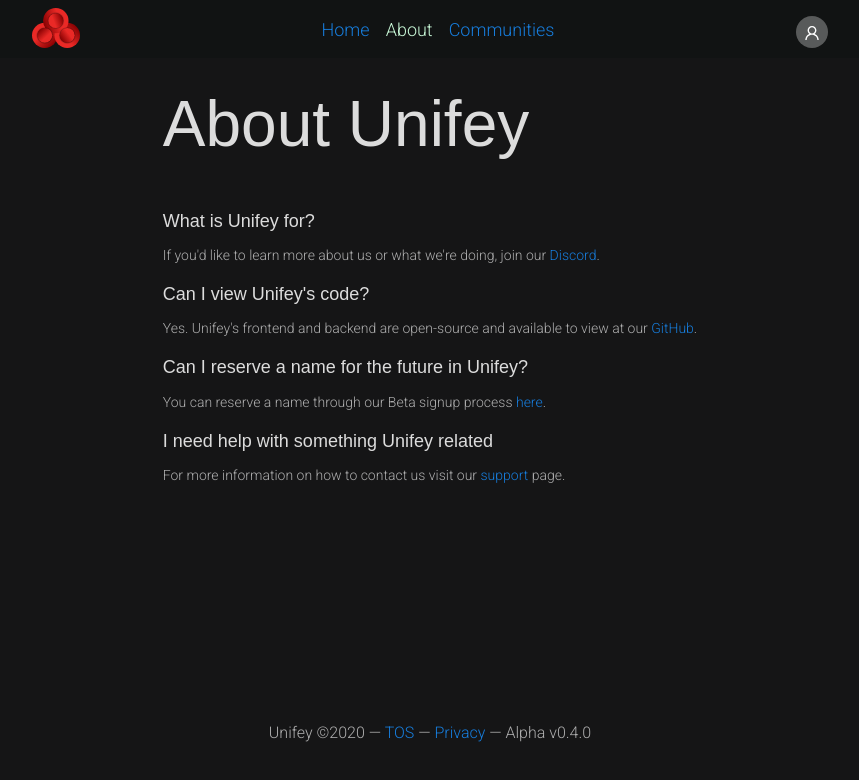
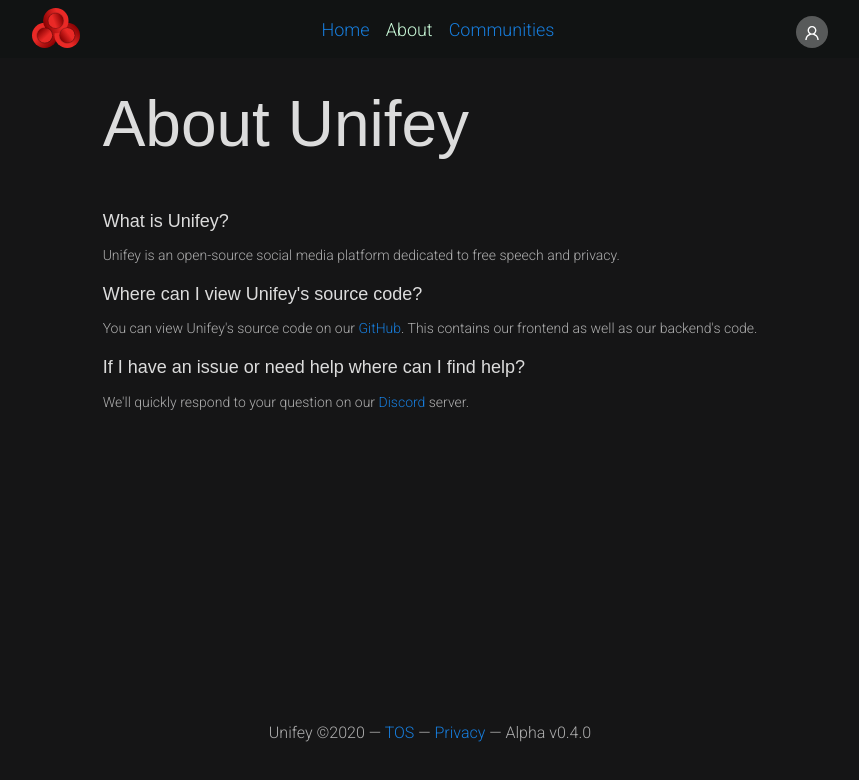
Before and after one commit to unifey-net/frontend, a React (Create React App) app: page /about in a window 1280 px wide. Shown: the top 780 px of the page, without its empty margins (210-1069 px from the left). Built offline with nearby package versions, Linux system fonts and the light colour scheme; a web font is replaced by a local one.

Commit message:
About page

```diff
--- a/src/App.js
+++ b/src/App.js
@@ -6,7 +6,7 @@
 
 import Community from "./view/community/community/Community"
 import Tos from "./view/Tos"
-import About from "./view/About"
+import About from "./view/about/About"
 import Communities from "./view/community/communities/Communities"
 import history from "./api/History"
 import User from "./view/settings/user/User"
--- /dev/null
+++ b/src/components/ExternalLink.tsx
@@ -0,0 +1,14 @@
+import React from "react"
+
+type LinkProps = {
+    link: string,
+    children: JSX.Element[]
+}
+
+export default ({ link, children }: LinkProps) => {
+    return (
+        <a target="_blank" rel="noopener noreferrer" href={link}>
+            {children}
+        </a>
+    )
+}
--- a/src/view/About.js
+++ /dev/null
@@ -1,58 +0,0 @@
-import React from "react"
-import { Link } from "react-router-dom"
-
-export default function About() {
-    return (
-        <div className="flex items-center justify-center">
-            <div>
-                <h1 className="text-4xl md:text-2xl lg:text-6xl">
-                    About Unifey
-                </h1>
-
-                <h1 className="text-lg">What is Unifey for?</h1>
-                <p>
-                    If you'd like to learn more about us or what we're doing,
-                    join our{" "}
-                    <a
-                        target="_blank"
-                        rel="noopener noreferrer"
-                        href="https://discord.gg/e9wKgAt"
-                    >
-                        Discord
-                    </a>
-                    .
-                </p>
-
-                <h1 className="text-lg">Can I view Unifey's code?</h1>
-                <p>
-                    Yes. Unifey's frontend and backend are open-source and
-                    available to view at our{" "}
-                    <a
-                        target="_blank"
-                        rel="noopener noreferrer"
-                        href="https://github.com/unifey-net"
-                    >
-                        GitHub
-                    </a>
-                    .
-                </p>
-
-                <h1 className="text-lg">
-                    Can I reserve a name for the future in Unifey?
-                </h1>
-                <p>
-                    You can reserve a name through our Beta signup process{" "}
-                    <Link to="/beta">here</Link>.
-                </p>
-
-                <h1 className="text-lg">
-                    I need help with something Unifey related
-                </h1>
-                <p>
-                    For more information on how to contact us visit our{" "}
-                    <Link to="/support">support</Link> page.
-                </p>
-            </div>
-        </div>
-    )
-}
--- /dev/null
+++ b/src/view/about/About.js
@@ -0,0 +1,37 @@
+import React from "react"
+import { Link } from "react-router-dom"
+import ExternalLink from "../../components/ExternalLink"
+import Question from "./Question"
+
+export default function About() {
+    return (
+        <div className="flex items-center justify-center">
+            <div>
+                <h1 className="text-4xl md:text-2xl lg:text-6xl">
+                    About Unifey
+                </h1>
+
+                <Question
+                    question="What is Unifey?"
+                    answer={<p>
+                        Unifey is an open-source social media platform dedicated to free speech and privacy.
+                    </p>}
+                />
+
+                <Question
+                    question="Where can I view Unifey's source code?"
+                    answer={<p>
+                        You can view Unifey's source code on our <ExternalLink link="https://github.com/unifey-net">GitHub</ExternalLink>. This contains our frontend as well as our backend's code.
+                    </p>}
+                />
+
+                <Question
+                    question="If I have an issue or need help where can I find help?"
+                    answer={<p>
+                        We'll quickly respond to your question on our <ExternalLink link="https://unifey.net/discord">Discord</ExternalLink> server.
+                    </p>}
+                />
+            </div>
+        </div>
+    )
+}
--- /dev/null
+++ b/src/view/about/Question.tsx
@@ -0,0 +1,15 @@
+import React from "react"
+
+type Props = {
+    question: string
+    answer: JSX.Element
+}
+
+export default ({ question, answer }: Props) => {
+    return (
+        <div>
+            <h1 className="text-lg">{question}</h1>
+            {answer}
+        </div>
+    )
+}
```
